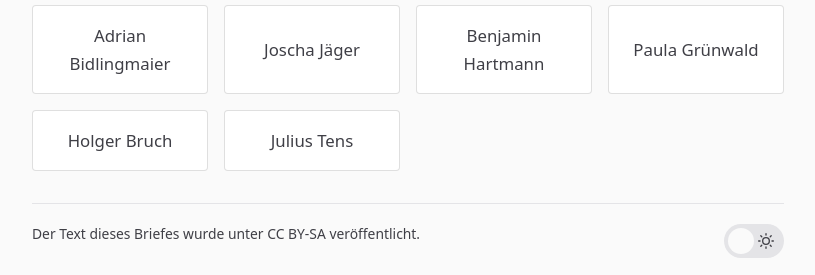
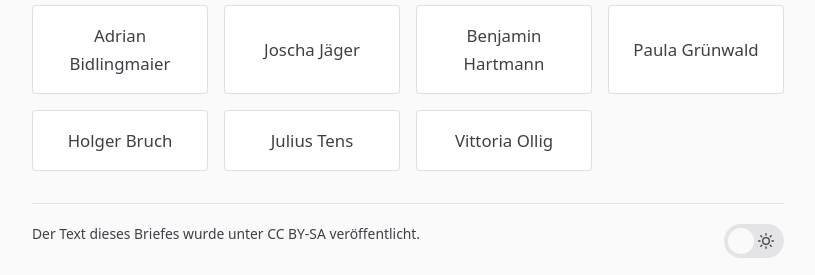
Before and after one commit to itrich/vsh-bleibt, a Jekyll site: the page built from OFFENERBRIEF.md, in a window 1280 px wide and 900 px high, scrolled down 5005 px. Shown: the part 622-897 px from the top of the window, without its empty margins (232-1047 px from the left). Built offline with Jekyll 4.4.1, drawn with Linux system fonts in a browser that asks for light colours.

Commit message:
Update signees.yml

```diff
--- a/_data/signees.yml
+++ b/_data/signees.yml
@@ -40,3 +40,4 @@
 - name: Paula Grünwald
 - name: Holger Bruch
 - name: Julius Tens
+- name: Vittoria Ollig
```
